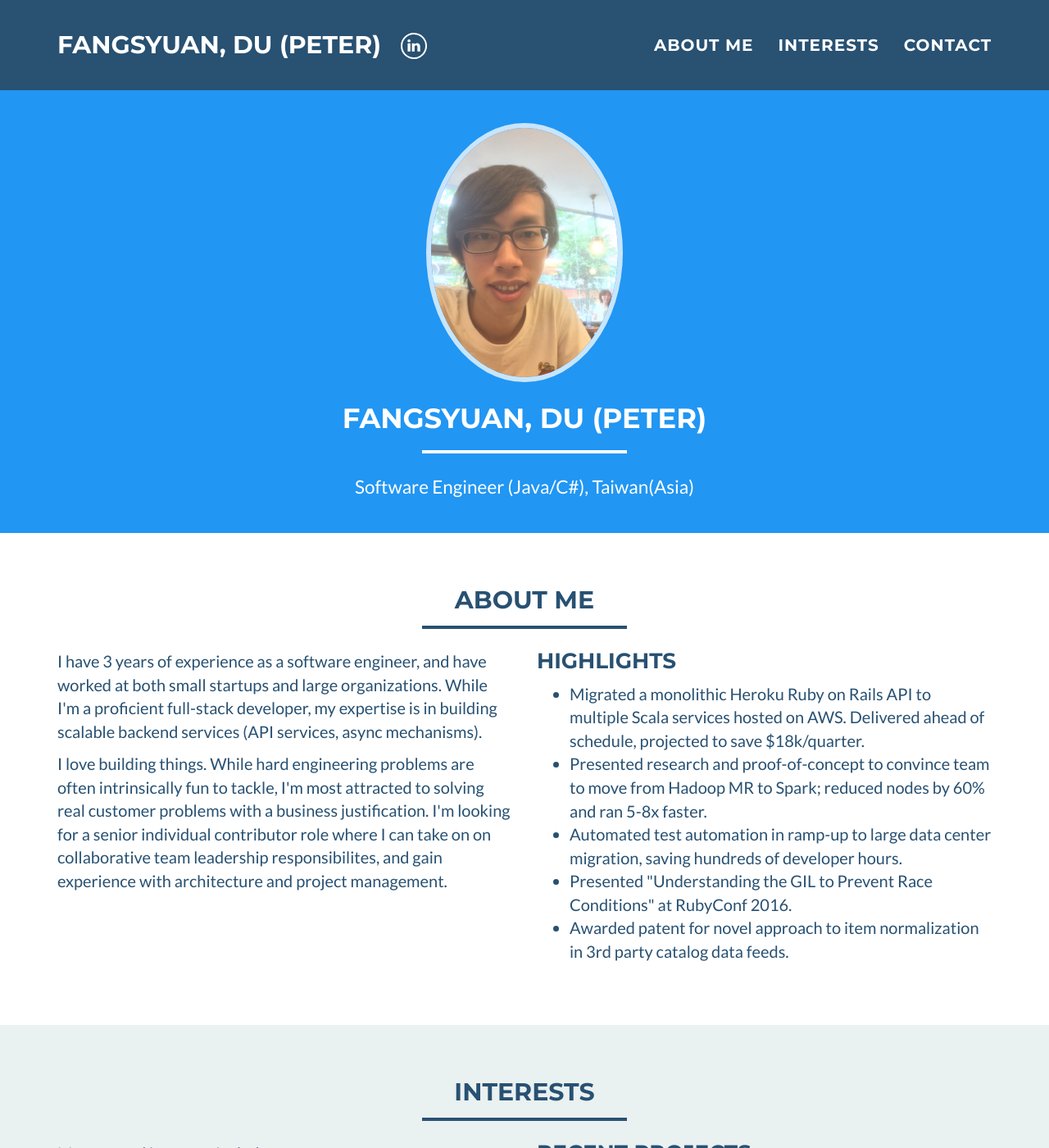
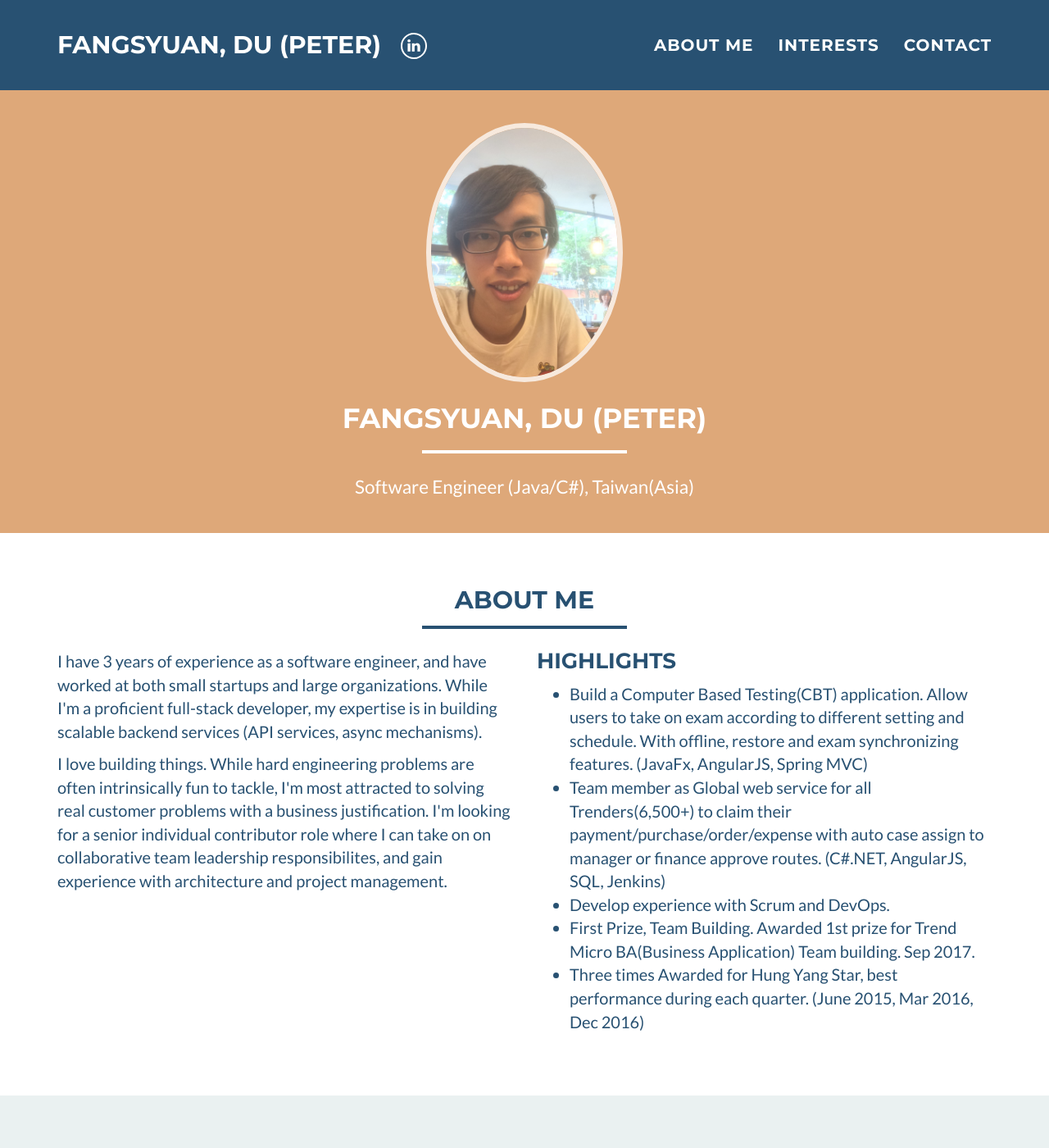
Before and after one commit to lkjhvcxz2002/lkjhvcxz2002.github.io, a Jekyll site: the page built from index.html, in a window 1280 px wide and 1400 px high. Shown: the whole window at 82% size. Built offline with Jekyll 4.4.1, drawn with Linux system fonts in a browser that asks for light colours; some of the changed text lies outside the part shown.

Commit message:
Update about me and interests

```diff
--- a/_config.yml
+++ b/_config.yml
@@ -20,7 +20,7 @@ bing_verify:
 
 # Color settings (hex-codes without the leading hash-tag)
 color:
-  primary: 2196F3
+  primary: dea879
   primary-rgb: "33, 150, 243"
   secondary: 285172
   secondary-dark: 29455b
--- a/_includes/about_me.html
+++ b/_includes/about_me.html
@@ -26,18 +26,17 @@
 		    <h3 style="margin-top:0;">Highlights</h3>
 		    <ul>
     			<li>
-            Migrated a monolithic Heroku Ruby on Rails API to multiple Scala
-            services hosted on AWS. Delivered ahead of schedule, projected to save $18k/quarter.
+            Build a Computer Based Testing(CBT) application. Allow users to take on exam according to different setting and schedule. With offline, restore and exam synchronizing features. (JavaFx, AngularJS, Spring MVC)
     			</li>
           <li>
-            Presented research and proof-of-concept to convince team to move from Hadoop MR to Spark; reduced nodes by 60% and ran 5-8x faster.
+            Team member as Global web service for all Trenders(6,500+) to claim their payment/purchase/order/expense with auto case assign to manager or finance approve routes. (C#.NET, AngularJS, SQL, Jenkins)
           <li>
-            Automated test automation in ramp-up to large data center migration, saving hundreds of developer hours.
+            Develop experience with Scrum and DevOps.
     			<li>
-            Presented "Understanding the GIL to Prevent Race Conditions" at RubyConf 2016.
+            First Prize, Team Building. Awarded 1st prize for Trend Micro BA(Business Application) Team building. Sep 2017.
     			</li>
     			<li>
-            Awarded patent for novel approach to item normalization in 3rd party catalog data feeds.
+            Three times Awarded for Hung Yang Star, best performance during each quarter. (June 2015, Mar 2016, Dec 2016)
     			</li>
 		    </ul>
 	    </div>
--- a/_includes/interests.html
+++ b/_includes/interests.html
@@ -13,36 +13,27 @@
         </p>
 			<ul>
 			  <li>
-				 <b>Deep learning</b>. It's an exciting time for machine learning. I'm working through several online classes, and swap articles with collegues.
+				 <b>Gaming</b>. I've been a big fan of Video games since I was a teenager. Played almost every game from Blizzard, FromSoft and GTA series. Have really great for game design and developing. Hope I can join gaming industry someday.
 			  </li>
-			  <li>
-				  <b>RC Planes and Boats</b>. I've been an enthusiastic hobbiest since I was a teenager - but only as an adult am I able to afford the higher-quality
-          devices. I like to modify existing kits to improve speed, and add instrumentation.
-			  </li>
-			  <li>
-				  <b>Mountaineering</b>. I live in the Pacific Northwest, home of some of the greatest mountains and trails in the country. I enjoy spending weekends
-          on scrambles and getting lost in the woods.
-      </li>
 			</ul>
 		</div>
     <div class="col-sm-6">
       <h3 style="margin-top:0">Recent Projects</h3>
 		  <ul>
   			<li>
-          OpenGidget is an open-source fork of Raspbian Linux that makes it easier to auto-provision a headless Raspberry PI,
-          get it onto your WiFi network, and deploy simple Python and Ruby scripts that run at startup - all without needing to plug in a keyboard/monitor.
+          LTTC (Language Training & Testing Center) Project. Desktop application to provide testing-related function for test takers, allow monitor to synchronously control max 100 apps at the same time.
     		</li>
   			<li>
-          My Medium blog covers my ongoing attempts to instrument and automate everything in my house.
+          BPM (Business Process Management) project maintain and development.
   			</li>
   		    </ul>
   		    <h3>Other Things</h3>
   		    <ul>
   			<li>
-           Volunteer at Boys and Girls club (since 2008)
+           Do Cosplay and Custom making.
   			</li>
   			<li>
-  			  Active member of The Seattle Ruby on Rails Developers Meetup Group.
+  			   Live in Taiwan so far.
   			</li>
 		   </ul>
       </div>
```
